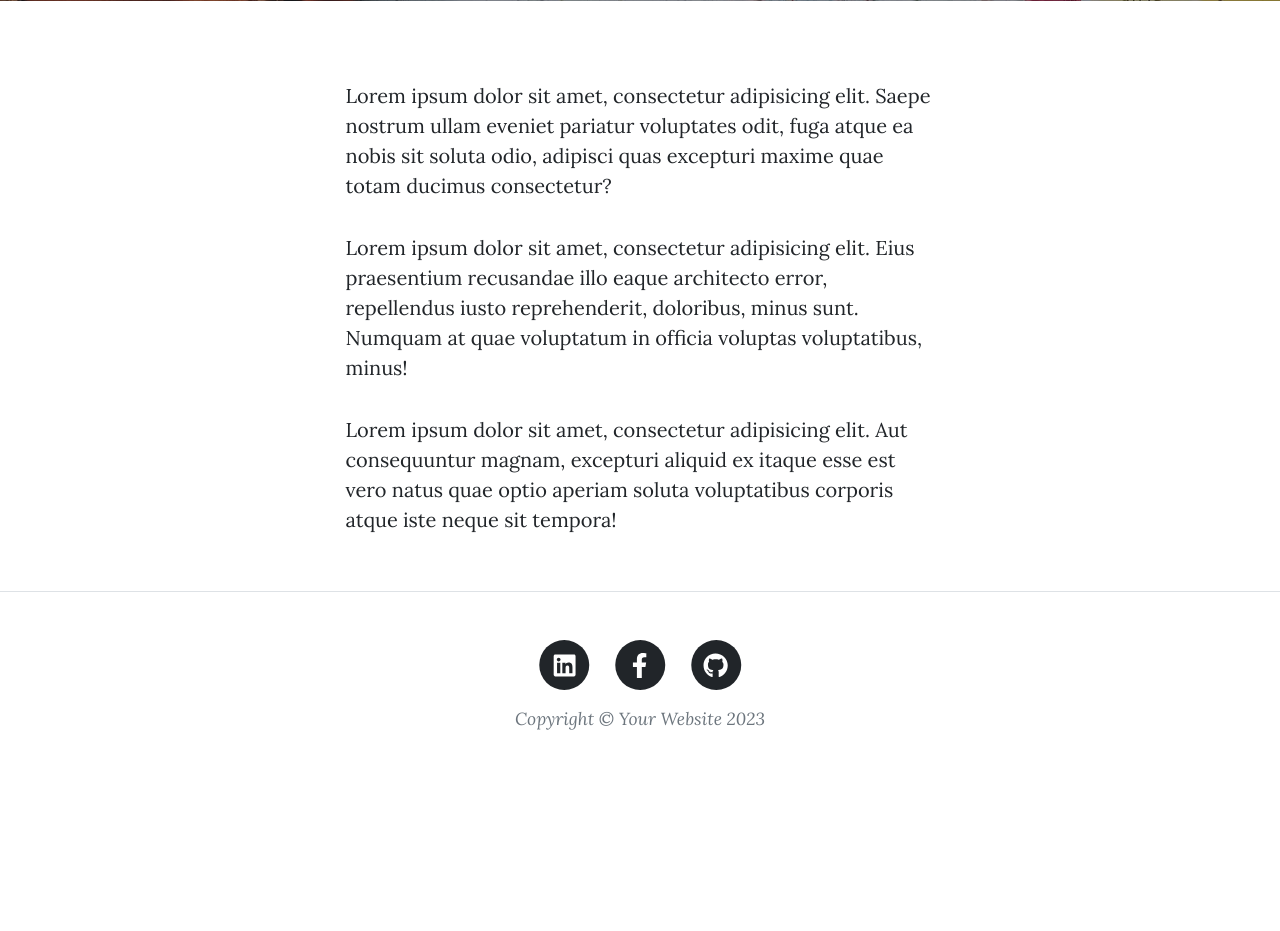
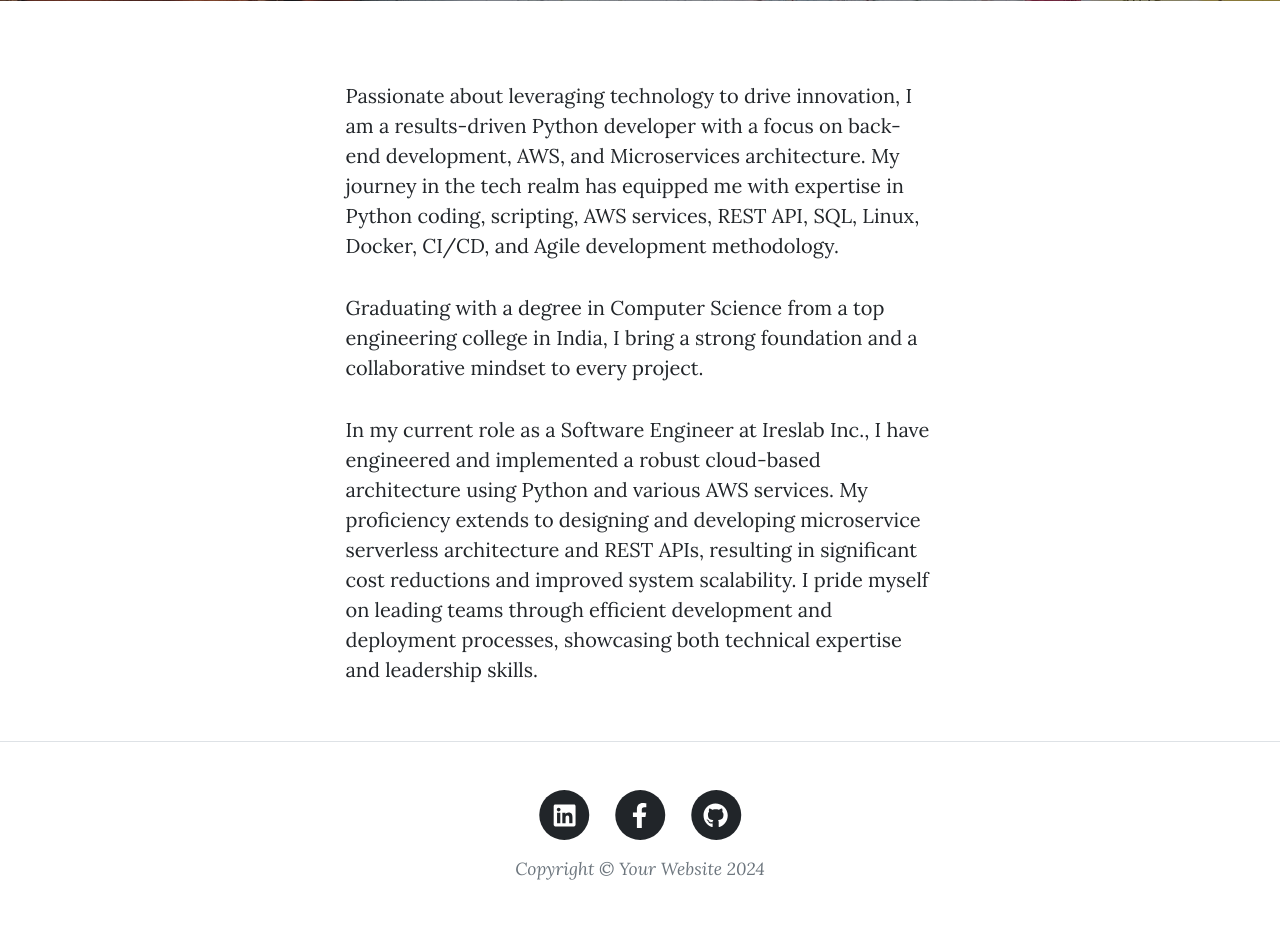
Before and after one commit to prashantkmr19/My-Blog, a Flask app: page /about in a window 1280 px wide. Shown: the part 531-1462 px from the top of the page. Before the commit the page ends 1261 px from the top, so only its background shows below. Run offline with Flask 3, Linux system fonts and the light colour scheme; some libraries are stand-ins or nearby versions.

Commit message:
change heading and make copyright dynamic across the website.

```diff
--- /dev/null
+++ b/context_processors.py
@@ -0,0 +1,5 @@
+from datetime import datetime
+
+def inject_globals():
+    current_year = datetime.now().year
+    return {'current_year': current_year}
--- a/main.py
+++ b/main.py
@@ -1,5 +1,6 @@
 import os
-from datetime import date
+from dotenv import load_dotenv
+from datetime import date, datetime
 from flask import Flask, abort, render_template, redirect, url_for, flash, request
 from flask_bootstrap import Bootstrap5
 from flask_ckeditor import CKEditor
@@ -11,6 +12,7 @@ from werkzeug.security import generate_password_hash, check_password_hash
 from sqlalchemy.orm import relationship
 from forms import RegisterForm, LoginForm
 from forms import CreatePostForm
+from context_processors import inject_globals
 
 
 '''
@@ -31,12 +33,14 @@ app.config['SECRET_KEY'] = os.environ.get('FLASK_KEY')
 ckeditor = CKEditor(app)
 Bootstrap5(app)
 login_manager = LoginManager(app)
+# Load environment variables from the .env file
+load_dotenv()
 
 # TODO: Configure Flask-Login
 
 
 # CONNECT TO DB
-app.config['SQLALCHEMY_DATABASE_URI'] = os.environ.get("DB_URI", "sqlite:///posts.db")
+app.config['SQLALCHEMY_DATABASE_URI'] = 'sqlite:///posts.db'
 db = SQLAlchemy()
 db.init_app(app)
 
@@ -97,6 +101,11 @@ with app.app_context():
 @login_manager.user_loader
 def load_user(user_id):
     return User.query.get(int(user_id))
+
+
+@app.context_processor
+def inject_global_variables():
+    return inject_globals()
 
 
 
--- a/templates/about.html
+++ b/templates/about.html
@@ -22,22 +22,13 @@
     <div class="row gx-4 gx-lg-5 justify-content-center">
       <div class="col-md-10 col-lg-8 col-xl-7">
         <p>
-          Lorem ipsum dolor sit amet, consectetur adipisicing elit. Saepe
-          nostrum ullam eveniet pariatur voluptates odit, fuga atque ea nobis
-          sit soluta odio, adipisci quas excepturi maxime quae totam ducimus
-          consectetur?
+          Passionate about leveraging technology to drive innovation, I am a results-driven Python developer with a focus on back-end development, AWS, and Microservices architecture. My journey in the tech realm has equipped me with expertise in Python coding, scripting, AWS services, REST API, SQL, Linux, Docker, CI/CD, and Agile development methodology.
         </p>
         <p>
-          Lorem ipsum dolor sit amet, consectetur adipisicing elit. Eius
-          praesentium recusandae illo eaque architecto error, repellendus iusto
-          reprehenderit, doloribus, minus sunt. Numquam at quae voluptatum in
-          officia voluptas voluptatibus, minus!
+          Graduating with a degree in Computer Science from a top engineering college in India, I bring a strong foundation and a collaborative mindset to every project.
         </p>
         <p>
-          Lorem ipsum dolor sit amet, consectetur adipisicing elit. Aut
-          consequuntur magnam, excepturi aliquid ex itaque esse est vero natus
-          quae optio aperiam soluta voluptatibus corporis atque iste neque sit
-          tempora!
+          In my current role as a Software Engineer at Ireslab Inc., I have engineered and implemented a robust cloud-based architecture using Python and various AWS services. My proficiency extends to designing and developing microservice serverless architecture and REST APIs, resulting in significant cost reductions and improved system scalability. I pride myself on leading teams through efficient development and deployment processes, showcasing both technical expertise and leadership skills.
         </p>
       </div>
     </div>
--- a/templates/footer.html
+++ b/templates/footer.html
@@ -29,7 +29,7 @@
                               </a>
                           </li>
                       </ul>
-                      <div class="small text-center text-muted fst-italic">Copyright &copy; Your Website 2023</div>
+                      <div class="small text-center text-muted fst-italic">Copyright &copy; Your Website {{ current_year }}</div>
                   </div>
               </div>
           </div>
```
Also changed, not shown: templates/index.html (+7 -2 lines).
